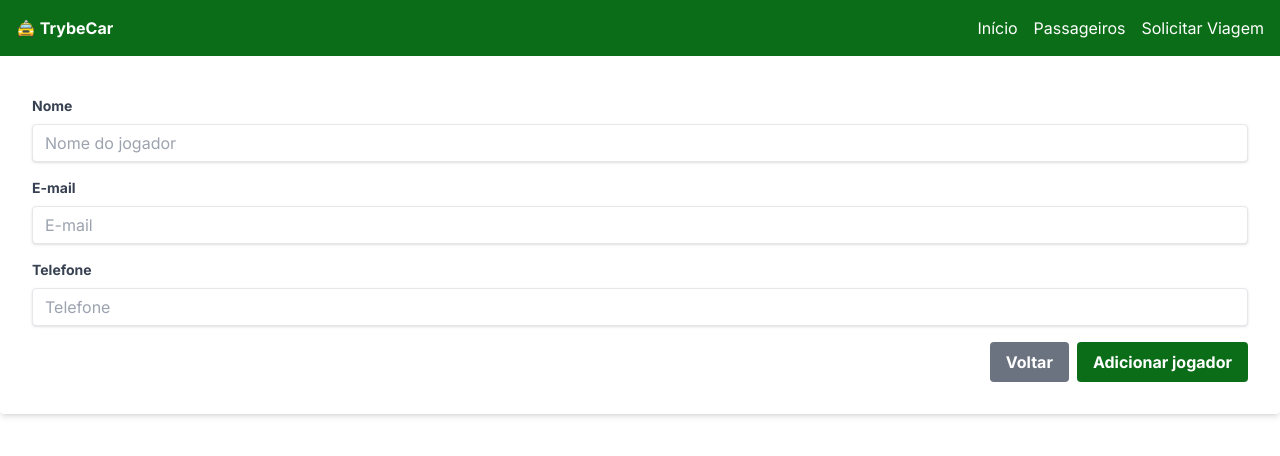
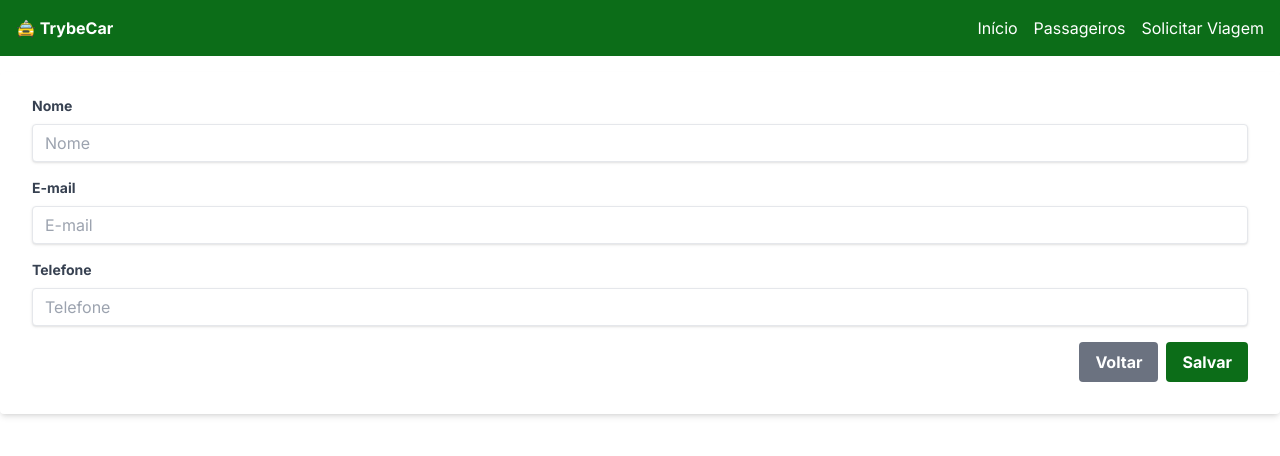
Before and after one commit to renatosousafilho/trybecar-frontend, a Next.js app: page /passengers/add in a window 1280 px wide. Shown: the top 456 px of the page. Built offline with nearby package versions, Linux system fonts and the light colour scheme; no server answers.

Commit message:
fix: ajustes na tela /passengers/add

```diff
--- a/src/app/passengers/add/page.tsx
+++ b/src/app/passengers/add/page.tsx
@@ -58,7 +58,7 @@ export default function AddPassenger() {
           <input
             type="text"
             className="shadow appearance-none border rounded w-full py-2 px-3 text-gray-700 leading-tight focus:outline-none focus:shadow-outline"
-            placeholder="Nome do jogador"
+            placeholder="Nome"
             name='name'
             value={formData.name}
             onChange={handleInput}
@@ -103,7 +103,7 @@ export default function AddPassenger() {
           <button
             className="bg-[#0C6D18] text-white font-bold py-2 px-4 rounded focus:outline-none focus:shadow-outline ml-2"
             type="submit">
-            Adicionar jogador
+            Salvar
           </button>
         </div>
       </form>
```
